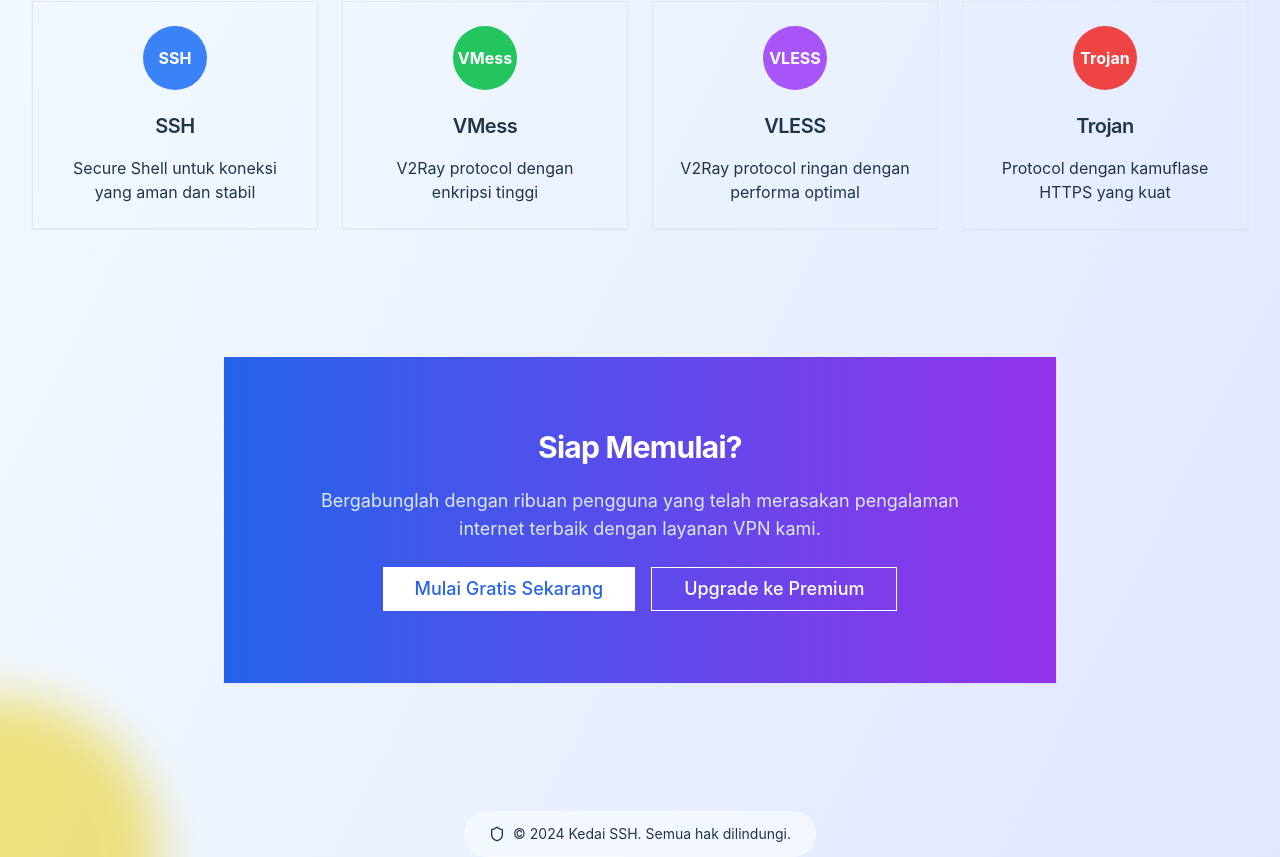
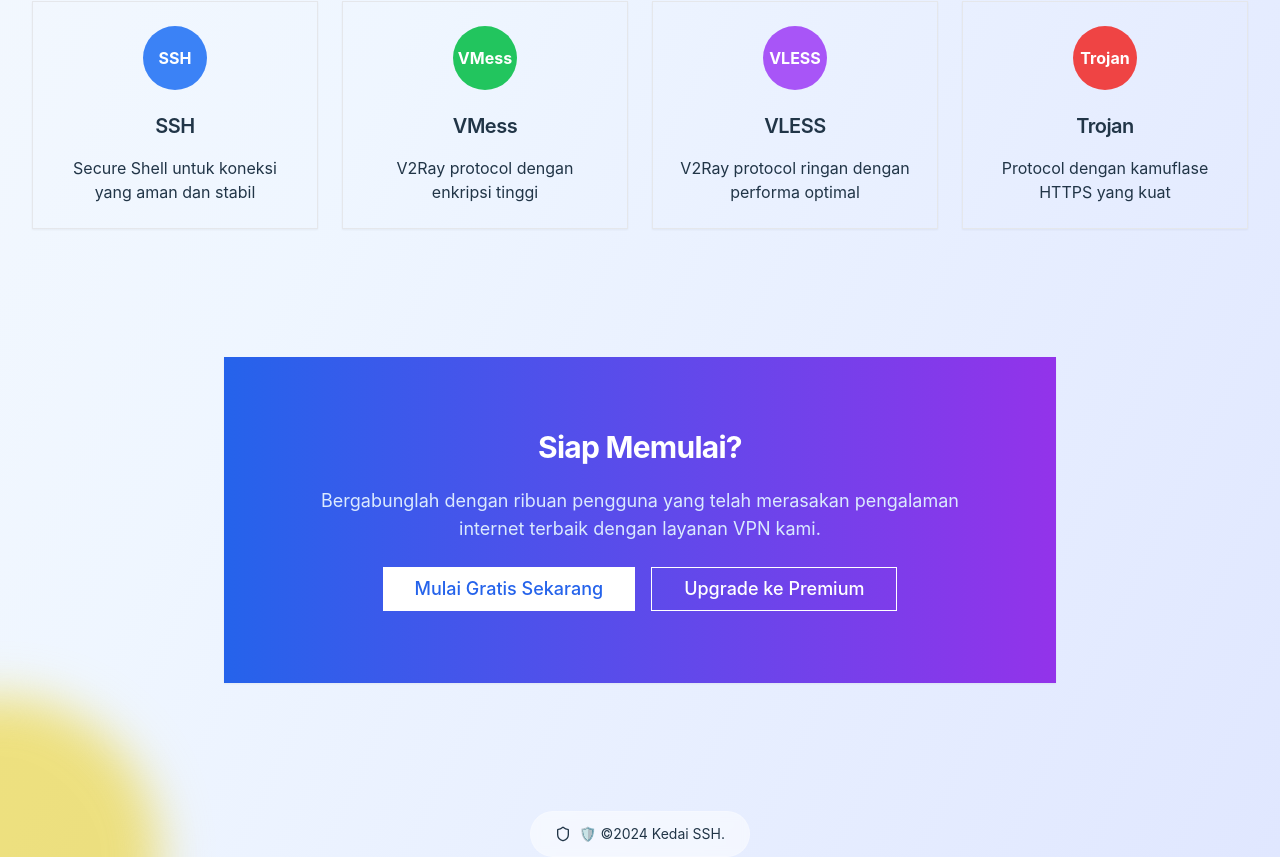
Before and after one commit to KedaiVPN/website-kedai-ssh, a React (Vite) app: page / in a window 1280 px wide. Shown: the part 1779-2636 px from the top of the page. Built offline with nearby package versions, Linux system fonts and the light colour scheme.

Commit message:
Update Footer.tsx

```diff
--- a/src/components/Footer.tsx
+++ b/src/components/Footer.tsx
@@ -6,7 +6,7 @@ export const Footer = () => {
     <div className="mt-12 sm:mt-16 text-center">
       <div className="inline-flex items-center space-x-2 text-xs sm:text-sm text-muted-foreground bg-white/50 dark:bg-slate-900/50 backdrop-blur-sm px-4 sm:px-6 py-2 sm:py-3 rounded-full border border-white/20">
         <Shield className="h-3 w-3 sm:h-4 sm:w-4" />
-        <span>© 2024 Kedai SSH. Semua hak dilindungi.</span>
+        <span> 🛡️ ©2024 Kedai SSH.</span>
       </div>
     </div>
   );
```
